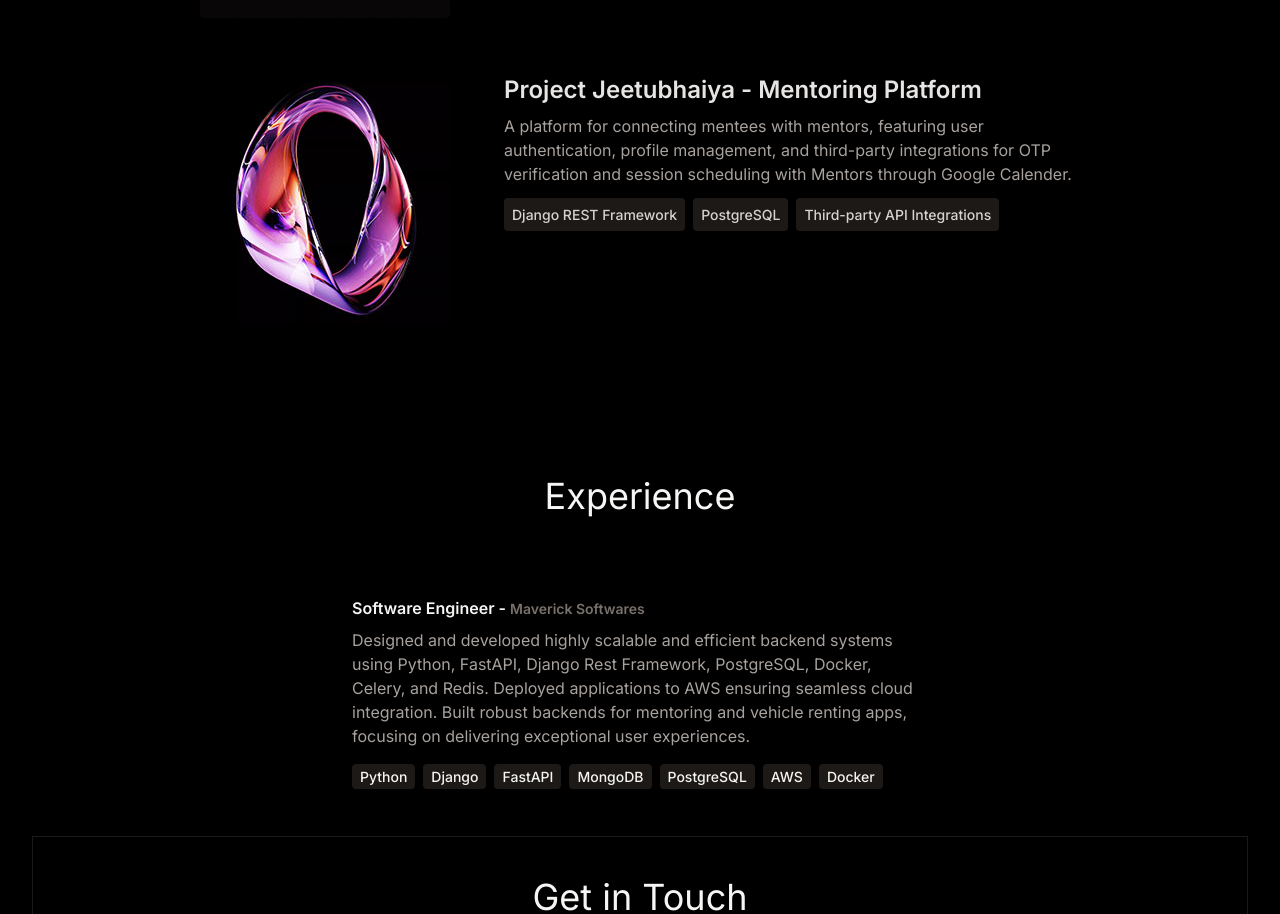
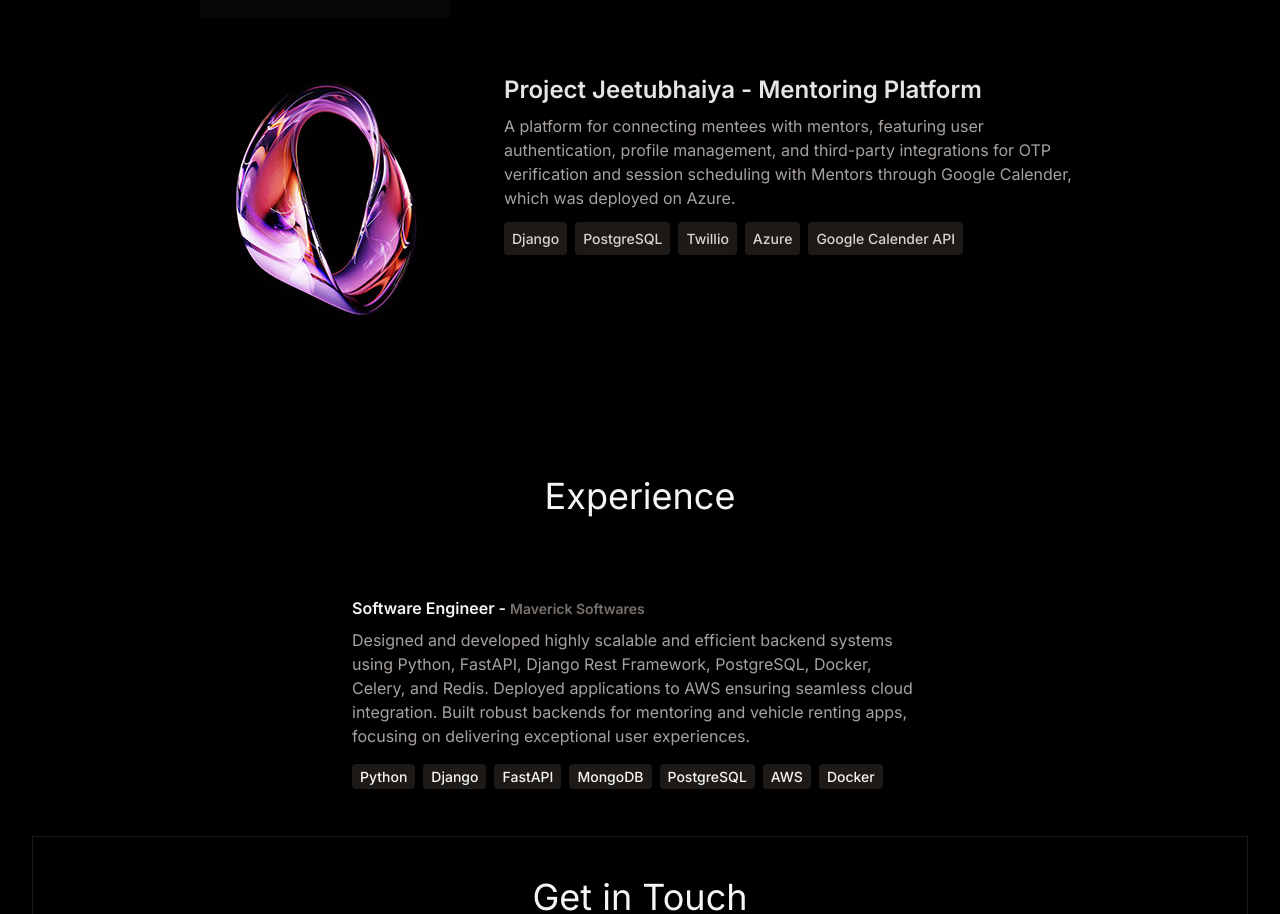
Before and after one commit to adib-the-noob/adibs-portfolio, a React (Vite) app: page / in a window 1280 px wide. Shown: the part 2120-3034 px from the top of the page. Built offline with nearby package versions, Linux system fonts and the light colour scheme.

Commit message:
project details updated - 2

```diff
--- a/src/constants/index.js
+++ b/src/constants/index.js
@@ -60,8 +60,8 @@ export const PROJECTS = [
     image: project3,
     documentation: "#",
     description:
-      "A platform for connecting mentees with mentors, featuring user authentication, profile management, and third-party integrations for OTP verification and session scheduling with Mentors through Google Calender.",
-    technologies: ["Django REST Framework", "PostgreSQL", "Third-party API Integrations"],
+      "A platform for connecting mentees with mentors, featuring user authentication, profile management, and third-party integrations for OTP verification and session scheduling with Mentors through Google Calender, which was deployed on Azure.",
+    technologies: ["Django", "PostgreSQL", "Twillio", "Azure", "Google Calender API"],
   },
 ];
 
```
